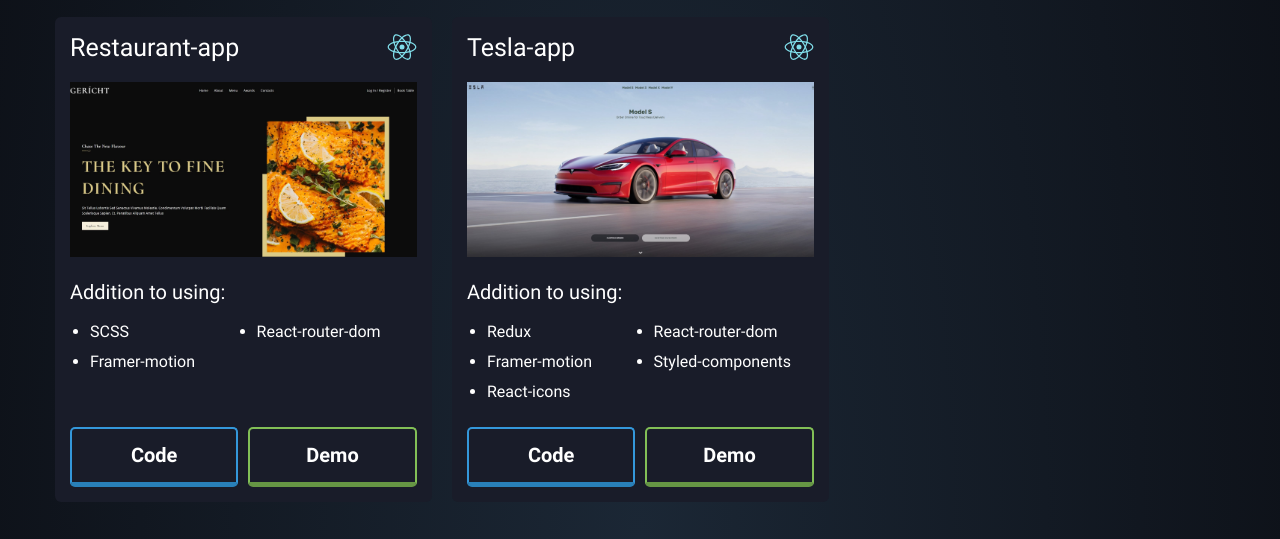
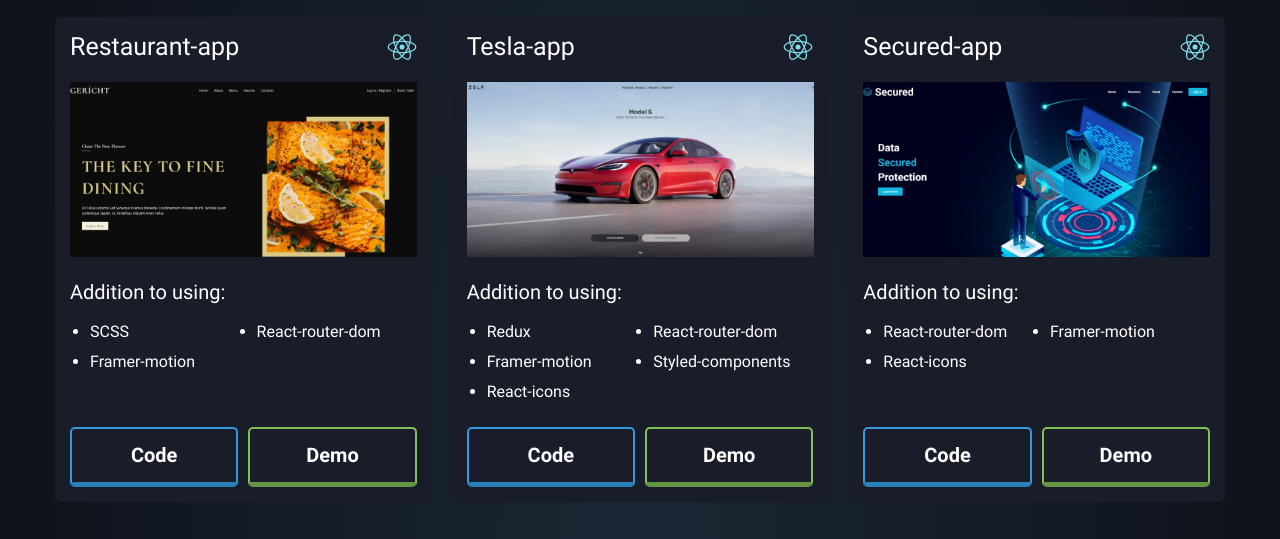
Before and after one commit to lvalentyn/lvalentyn.github.io, a plain HTML site: page index.html in a window 1280 px wide. Shown: the part 1146-1685 px from the top of the page. Drawn offline with Linux system fonts and the light colour scheme.

Commit message:
added secured card

```diff
--- a/index.html
+++ b/index.html
@@ -167,6 +167,22 @@
                             <div class="project-box__btn-box"><a class="btn project-box__btn" href="https://github.com/lvalentyn/tesla-app" target="_blank">Code</a><a class="btn btn--alt project-box__btn" href="https://tesla-1234-app.netlify.app/" target="_blank">Demo</a></div>
                           </div>
                         </div>
+                        <div class="project-box__card js-card react">
+                          <div class="project-box__wrapper">
+                            <div class="project-box__title-box">
+                              <div class="project-box__title">Secured-app</div>
+                              <div class="project-box__icon project-box__icon--react"></div>
+                            </div>
+                            <div class="project-box__img"><img src="img/secured.jpg" alt="first-proj"></div>
+                            <ul class="project-box__text-box">
+                              <li class="project-box__el">Addition to using:</li>
+                              <li class="project-box__el">React-router-dom</li>
+                              <li class="project-box__el">Framer-motion</li>
+                              <li class="project-box__el">React-icons</li>
+                            </ul>
+                            <div class="project-box__btn-box"><a class="btn project-box__btn" href="https://github.com/lvalentyn/secured-app" target="_blank">Code</a><a class="btn btn--alt project-box__btn" href="https://secured-432.netlify.app/" target="_blank">Demo</a></div>
+                          </div>
+                        </div>
             </div>
           </section>
         </div>
```
Also changed, not shown: img/banner-bg.jpg (deleted), img/secured.jpg (added), img/svg/advantage-i-approved.svg (deleted), img/svg/advantage-i-clock.svg (deleted), img/svg/advantage-i-key.svg (deleted), img/svg/advantage-i-like.svg (deleted), img/svg/advantage-i-monet.svg (deleted), img/svg/advantage-i-subtract.svg (deleted), img/svg/banner-i-clock.svg (deleted), img/svg/banner-i-key.svg (deleted), img/svg/banner-i-like.svg (deleted), img/svg/banner-i-monet.svg (deleted), img/svg/banner-i-percent.svg (deleted), img/svg/footer-i-logo.svg (deleted), 3 more files.
